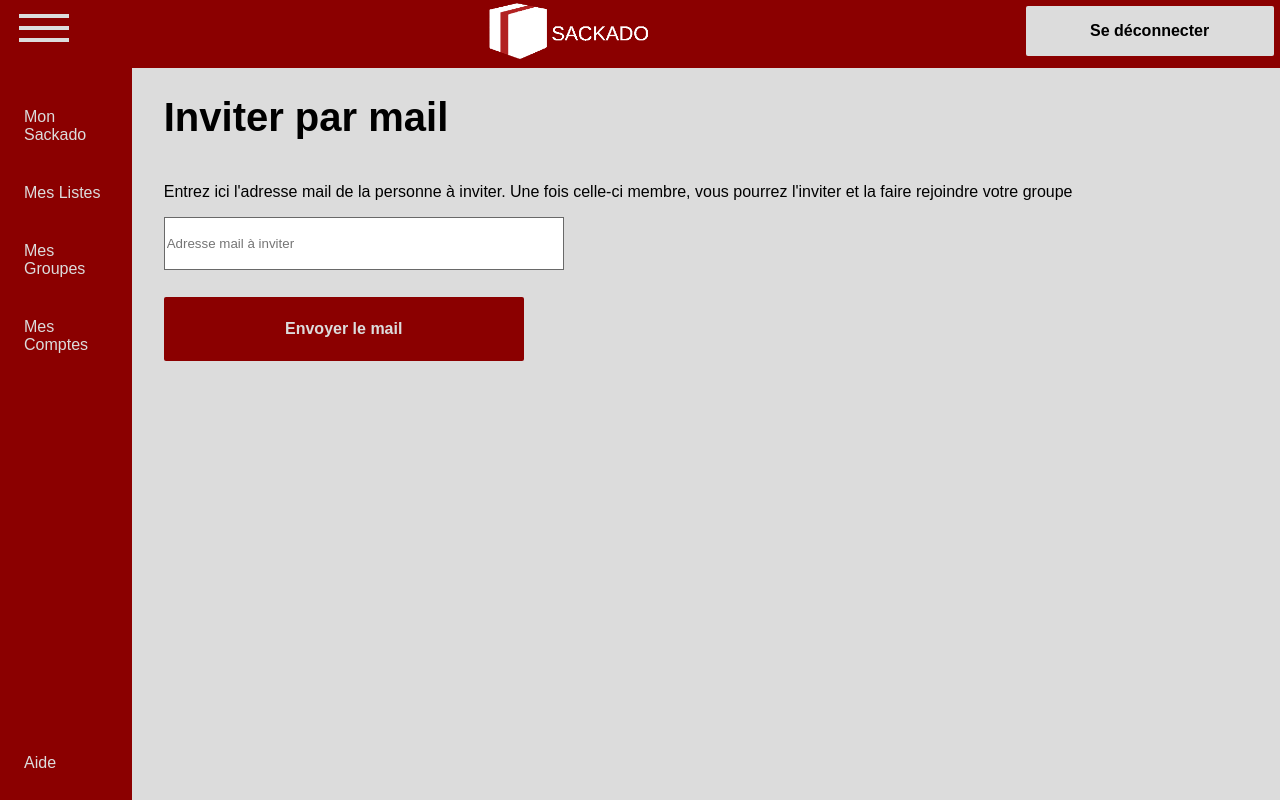
After one commit to Nonoreve/SacCadeau, a PHP site: page /pageInvitationMail.php in a window 1280 px wide. The commit adds this page. Run offline with PHP 8.4, Linux system fonts and the light colour scheme.

Commit message:
mail + pageGroupesAFixer

```diff
--- a/vues/css/ajoutCadeau.css
+++ b/vues/css/ajoutCadeau.css
@@ -1,7 +1,7 @@
 h1{
   font-size: 40px;
 }
-input[type=text]{
+input{
   width: 30em;
   height: 4em;
   border: 1px solid #696969;
--- /dev/null
+++ b/vues/pageInvitationMail.php
@@ -0,0 +1,49 @@
+<!DOCTYPE html>
+<!-- Structure de toutes les pages de l'application, à copier coller-->
+<html lang="fr" dir="ltr">
+
+<head>
+    <meta charset="utf-8">
+    <title>Sackado : Partagez sans soucis</title>
+    <link rel="stylesheet" href="./css/structurePage.css">
+    <link rel="stylesheet" href="./css/ajoutCadeau.css">
+</head>
+<body>
+    <header>
+        <div class="menu-icon" onclick="toggleLeftPanel();">
+            <div class="menu-icon-bar"></div>
+            <div class="menu-icon-bar"></div>
+            <div class="menu-icon-bar"></div>
+        </div>
+        <a href="../vues/primeAbord.html">
+            <img src="../ressources/logo.png" alt="logo-sackado" class="sackado-icon">
+        </a>
+      <a href="../controleurs/deconnexion-control.php" class="lien-deconnexion"><button type="button" name="btn-gestionComptes" class="btn-gestionComptes">Se déconnecter</button></a>
+    </header>
+    <div id='corps'>
+      <div id='left-panel' class='is-active'>
+          <a href="./pageSackado.php">Mon Sackado</a>
+          <br>
+          <a href="./pageListes.php">Mes Listes</a>
+          <br>
+          <a href="./pageMesGroupes.php">Mes Groupes</a>
+          <br>
+          <a href="./pageComptes.php">Mes Comptes</a>
+          <br>
+          <a href="#" class="help-link">Aide</a>
+      </div>
+      <div id='container'>
+        <h1>Inviter par mail</h1>
+        <!-- Envoi d'un mail fictif, dans la réalité, le mail doit rediriger sur une page de création de compte, puis il sera directement ajouté dans le groupe -->
+        <p>Entrez ici l'adresse mail de la personne à inviter. Une fois celle-ci membre, vous pourrez l'inviter et la faire rejoindre votre groupe</p>
+        <form class="" action="../controleurs/envoi-mail-control.php" method="post">
+            <input type="email" name="mail" value="" placeholder="Adresse mail à inviter" required>
+            <br>
+            <input type="submit" value="Envoyer le mail">
+        </form>
+      </div>
+    </div>
+    <script type="text/javascript" src="./js/structureAnimations.js"></script>
+</body>
+</html>
+</html>
--- a/vues/pageInviterMembre.php
+++ b/vues/pageInviterMembre.php
@@ -75,7 +75,7 @@
 					?>
 								<tr>
 									<td>
-										<a href="#">
+										<a href="../vues/pageInvitationMail.php">
 												<div class="btn-nouveau-groupe">
 														<img class="plus-icon" src="../ressources/plus-icon.png" alt="">
 														<p>Inviter une personne à vous rejoindre sur Sackado par eMail</p>
```
Also changed, not shown: controleurs/envoi-mail-control.php (added, +65 -0 lines).
